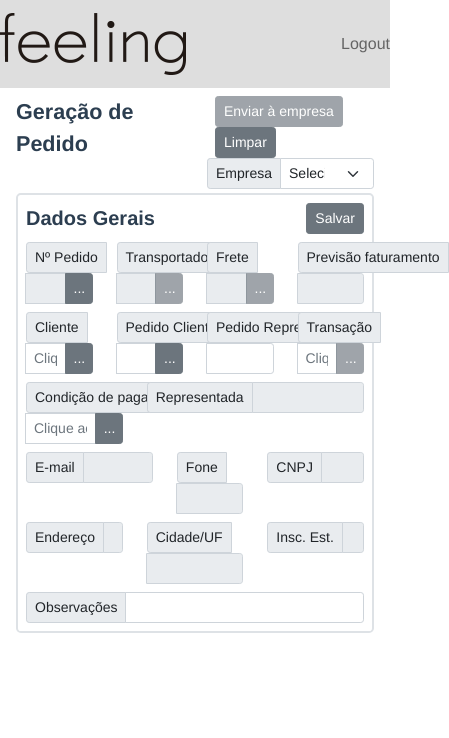
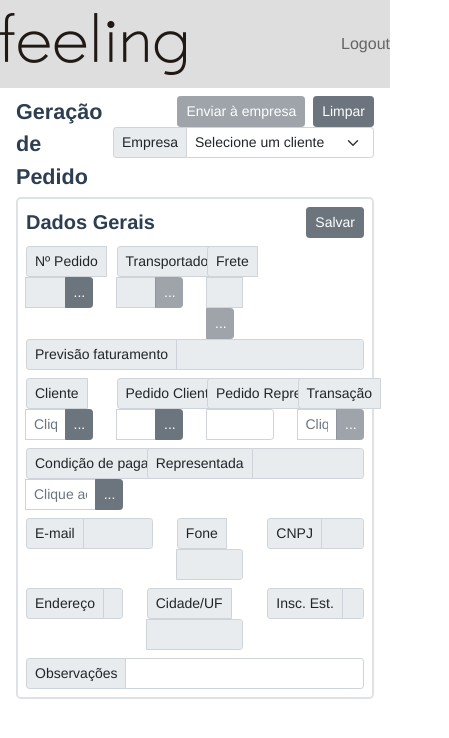
Before and after one commit to cadumancini/feeling-estofados, a Vue app: page /#/ in a window 390 px wide. Shown: the top 738 px of the page, 449 px wide, since content can reach past the window. Built offline with nearby package versions, Linux system fonts and the light colour scheme; sample sign-in values are in the browser's storage; what vue-number-format would draw is missing.

Commit message:
Melhorias na interface focando em tablet

```diff
--- a/src/views/GerarPedido.vue
+++ b/src/views/GerarPedido.vue
@@ -3,10 +3,10 @@
     <Navbar/>
     <div class="mx-3">
       <div class="row mb-1">
-        <div class="col-6">
+        <div class="col-3">
           <span class="fw-bold fs-4">Geração de Pedido</span>
         </div>
-        <div class="col-6">
+        <div class="col">
           <div class="float-end">
             <button class="btn btn-sm btn-secondary ms-2" :disabled="numPed == '' || (numPed != '' && enviadoEmpresa)" data-bs-toggle="modal" data-bs-target="#confirmaEnviarEmpresaModal">Enviar à empresa</button>
             <button class="btn btn-sm btn-secondary ms-2" data-bs-toggle="modal" data-bs-target="#confirmaExclusaoRascunhoModal">Limpar</button>
@@ -27,11 +27,11 @@
       </div>
       <div class="border border-2 rounded-3 px-2 py-2">
         <div class="row mb-2">
-          <div class="col-6">
+          <div class="col">
             <span class="fw-bold fs-5">Dados Gerais</span>
             <span v-if="enviadoEmpresa" class="ms-3 fs-6 fst-italic text-danger">O pedido encontra-se bloqueado para alteração no cabeçalho.</span>
           </div>
-          <div class="col-6">
+          <div class="col-2">
             <div class="float-end">
               <button id="btnSalvar" class="btn btn-secondary btn-sm" :disabled="enviadoEmpresa" data-bs-toggle="modal" data-bs-target="#confirmaPedidoModal">Salvar</button>
             </div>
@@ -52,14 +52,14 @@
               <button id="btnBuscaTransportadoras" :disabled="enviadoEmpresa || cliente === ''" class="btn btn-secondary input-group-btn btn-busca" @click="buscaTransportadoras" data-bs-toggle="modal" data-bs-target="#transportadorasModal">...</button>
             </div>
           </div>
-          <div class="col-3">
+          <div class="col-2">
             <div class="input-group input-group-sm">
               <span class="input-group-text">Frete</span>
               <input id="frete" class="form-control" type="text" disabled v-model="frete">
               <button id="btnBuscaFretes" :disabled="enviadoEmpresa || cliente === ''" class="btn btn-secondary input-group-btn btn-busca" @click="buscaFretes" data-bs-toggle="modal" data-bs-target="#fretesModal">...</button>
             </div>
           </div>
-          <div class="col-3">
+          <div class="col">
             <div class="input-group input-group-sm">
               <span class="input-group-text">Previsão faturamento</span>
               <input id="prevFaturamento" class="form-control" type="text" disabled v-model="prevFaturamento">
@@ -714,7 +714,7 @@
                 </td>
               </tr>
               <tr v-if="item.MANIPULAR">
-                <td colspan="7">
+                <td colspan="8">
                   <ManipularPedido ref="manipularPedido" :numPed="numPed" :seqIpd="{
                                                                               CODEMP: empresa,
                                                                               NUMPED: numPed,
@@ -729,7 +729,7 @@
           </table>
         </div>
         <div class="row">
-          <div class="col-2">
+          <div class="col">
             <div class="input-group input-group-sm">
               <span class="input-group-text">Total (Kg - Bru. | Líq.)</span>
               <input id="totalKg" class="form-control" type="text" disabled v-model="totalKg">
```
